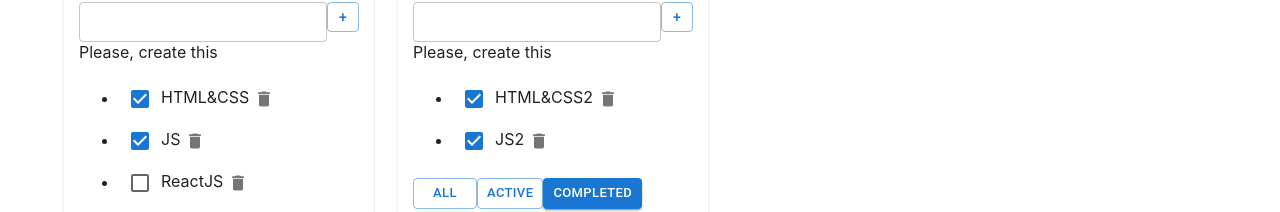
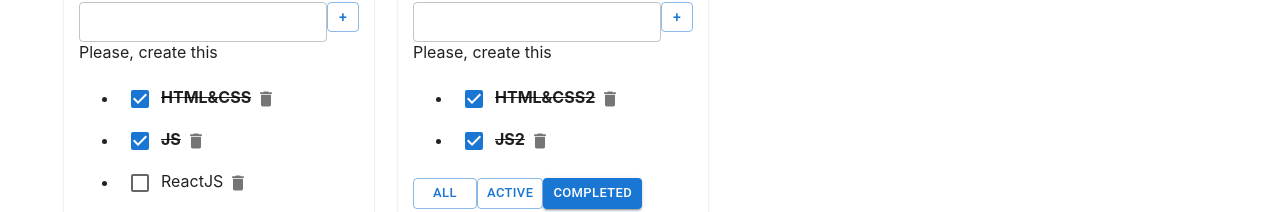
Before and after one commit to ErokhinHeorhii/TodoList, a React (Create React App) app: page / in a window 1280 px wide. Shown: the part 224-436 px from the top of the page. Built offline with nearby package versions, Linux system fonts and the light colour scheme.

Commit message:
feat: add test for todoListReduces

```diff
--- a/src/App.css
+++ b/src/App.css
@@ -7,10 +7,10 @@
 /*  margin-right: 50px;*/
 /*}*/
 
-/*.isDone{*/
-/*  text-decoration: line-through;*/
-/*  font-weight: bold;*/
-/*}*/
+.isDone{
+  text-decoration: line-through;
+  font-weight: bold;
+}
 
 /*.btn-active{*/
 /*  background-color: aquamarine;*/
```
Also changed, not shown: src/Redusers/todolists-redusers.ts (+11 -10 lines), 2 other files (tests, documents, lock files or other folders).
